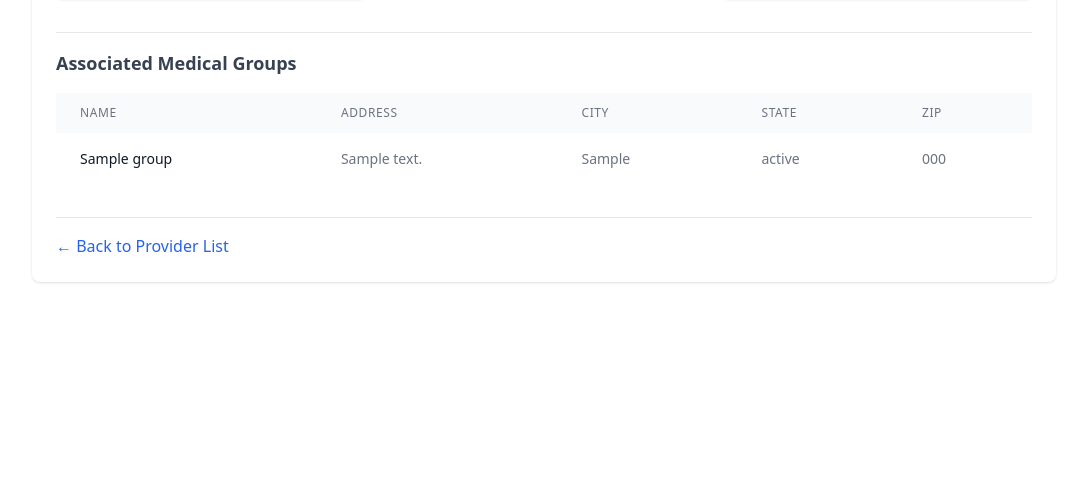
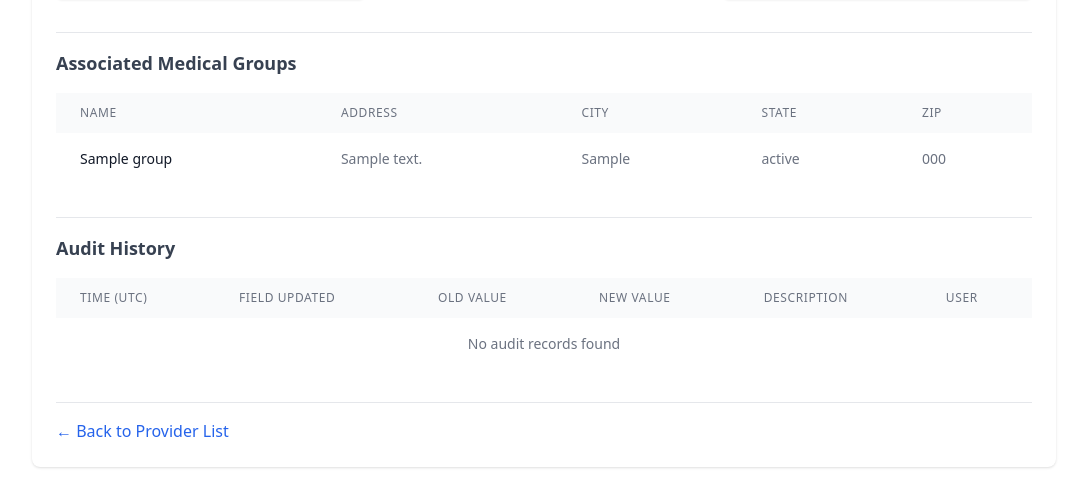
Before and after one commit to andrewfurman/IdahoProviders, a Flask app: page /individual_providers/1 in a window 1280 px wide. Shown: the part 605-1104 px from the top of the page, without its empty margins (96-1183 px from the left). Before the commit the page ends 888 px from the top, so only its background shows below. Run offline with Flask 3, Linux system fonts and the light colour scheme; tables that the repository leaves empty hold one stand-in row (values such as "Sample post"); some libraries are stand-ins or nearby versions.

Commit message:
Assistant checkpoint: Add audit log table to provider detail page
Assistant generated file changes:
- providers/templates/individual_provider_detail.html: Add audit log table

---

User prompt:

can you modify @providers/templates/individual_provider_detail.html to have a table at the bottom to view the autit log for that record

Replit-Commit-Author: Assistant
Replit-Commit-Session-Id: 82dc3cb0-84b6-4551-94c6-bd0ac1bdf957

```diff
--- a/providers/templates/individual_provider_detail.html
+++ b/providers/templates/individual_provider_detail.html
@@ -129,6 +129,43 @@
             </div>
         </div>
 
+        <!-- Audit Log Table -->
+        <div class="mt-8 pt-4 border-t">
+            <h2 class="text-lg font-semibold mb-4 text-gray-700">Audit History</h2>
+            <div class="overflow-x-auto">
+                <table class="min-w-full table-auto">
+                    <thead class="bg-gray-50">
+                        <tr>
+                            <th class="px-6 py-3 text-left text-xs font-medium text-gray-500 uppercase tracking-wider">Time (UTC)</th>
+                            <th class="px-6 py-3 text-left text-xs font-medium text-gray-500 uppercase tracking-wider">Field Updated</th>
+                            <th class="px-6 py-3 text-left text-xs font-medium text-gray-500 uppercase tracking-wider">Old Value</th>
+                            <th class="px-6 py-3 text-left text-xs font-medium text-gray-500 uppercase tracking-wider">New Value</th>
+                            <th class="px-6 py-3 text-left text-xs font-medium text-gray-500 uppercase tracking-wider">Description</th>
+                            <th class="px-6 py-3 text-left text-xs font-medium text-gray-500 uppercase tracking-wider">User</th>
+                        </tr>
+                    </thead>
+                    <tbody class="bg-white divide-y divide-gray-200">
+                        {% if provider.audits %}
+                            {% for audit in provider.audits|sort(attribute='edit_time', reverse=True) %}
+                            <tr class="hover:bg-gray-50">
+                                <td class="px-6 py-4 whitespace-nowrap text-sm text-gray-900">{{ audit.edit_time.strftime('%Y-%m-%d %H:%M:%S') }}</td>
+                                <td class="px-6 py-4 whitespace-nowrap text-sm text-gray-900">{{ audit.field_updated }}</td>
+                                <td class="px-6 py-4 whitespace-nowrap text-sm text-gray-900">{{ audit.old_value or '' }}</td>
+                                <td class="px-6 py-4 whitespace-nowrap text-sm text-gray-900">{{ audit.new_value or '' }}</td>
+                                <td class="px-6 py-4 whitespace-nowrap text-sm text-gray-900">{{ audit.change_description or '' }}</td>
+                                <td class="px-6 py-4 whitespace-nowrap text-sm text-gray-900">{{ audit.user.email if audit.user else 'Unknown' }}</td>
+                            </tr>
+                            {% endfor %}
+                        {% else %}
+                            <tr>
+                                <td colspan="6" class="px-6 py-4 text-center text-sm text-gray-500">No audit records found</td>
+                            </tr>
+                        {% endif %}
+                    </tbody>
+                </table>
+            </div>
+        </div>
+
         <div class="mt-8 pt-4 border-t">
             <a href="{{ url_for('providers.providers') }}" class="text-blue-600 hover:text-blue-800">← Back to Provider List</a>
         </div>
```
